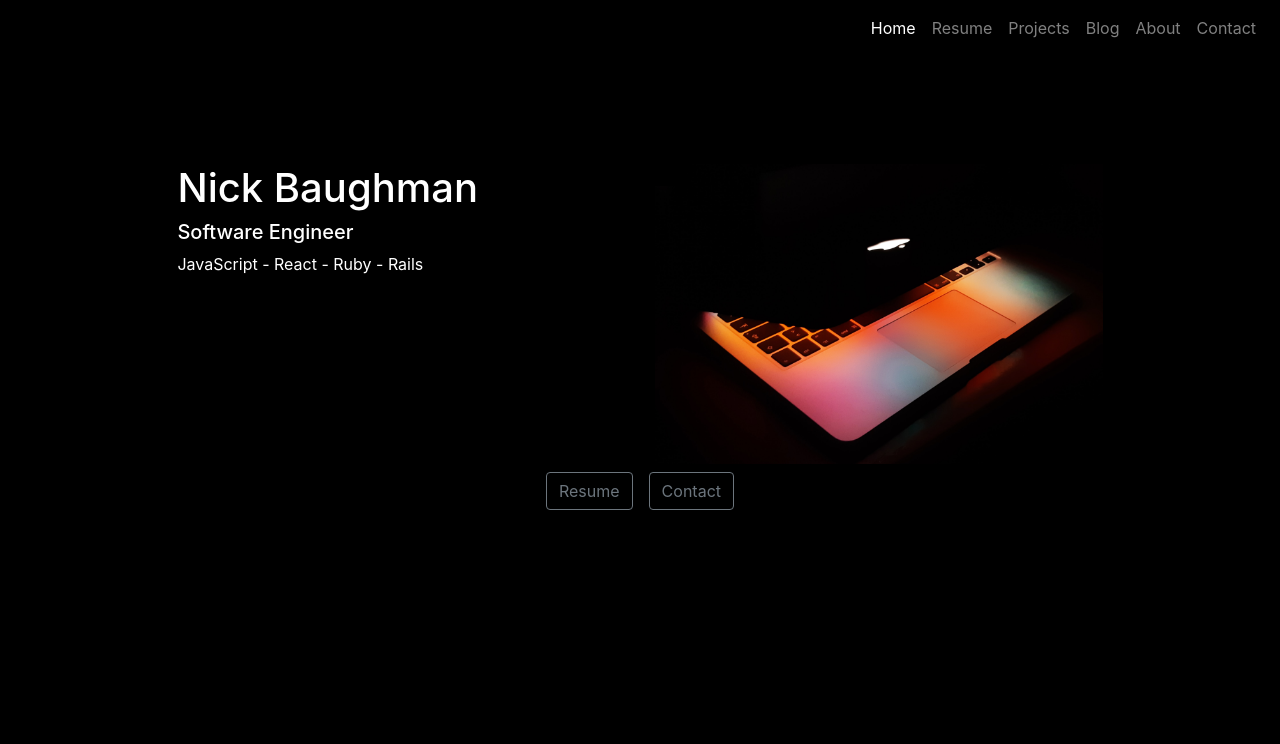
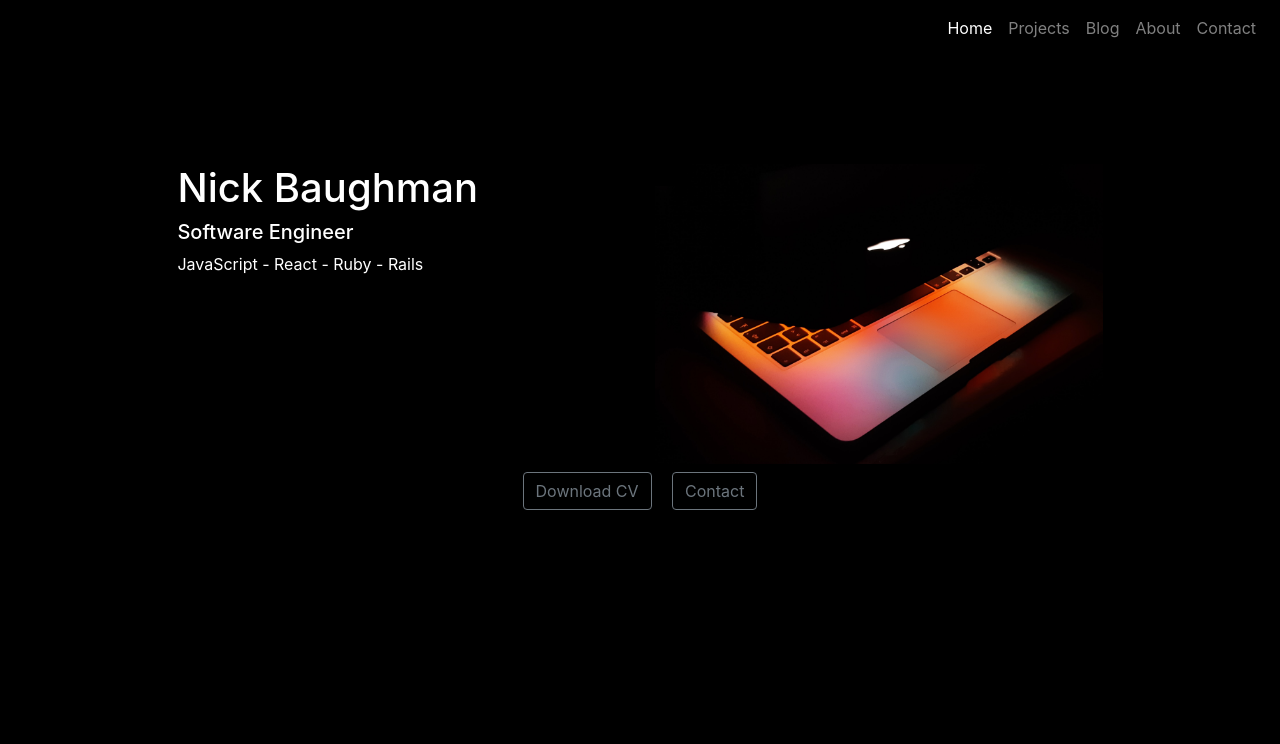
Before and after one commit to nbaugh1/nbaugh1.github.io, a Gatsby site: page / in a window 1280 px wide. Shown: the top 744 px of the page. Built offline with nearby package versions, Linux system fonts and the light colour scheme; Gatsby itself is replaced by a stand-in of ours.

Commit message:
add file download for CV rather than site page

```diff
--- a/public/page-data/using-typescript/page-data.json
+++ b/public/page-data/using-typescript/page-data.json
@@ -1 +1 @@
-{"componentChunkName":"component---src-pages-using-typescript-tsx","path":"/using-typescript/","result":{"data":{"site":{"buildTime":"2020-08-05 05:47 pm UTC"}},"pageContext":{}},"staticQueryHashes":["3649515864","63159454"]}
+{"componentChunkName":"component---src-pages-using-typescript-tsx","path":"/using-typescript/","result":{"data":{"site":{"buildTime":"2020-08-05 06:43 pm UTC"}},"pageContext":{}},"staticQueryHashes":["3649515864","63159454"]}
--- a/src/components/header.js
+++ b/src/components/header.js
@@ -17,11 +17,7 @@ const Header = ({ siteTitle }) => (
               Home
             </Link>
           </Nav.Item>
-          <Nav.Item as="li">
-            <Link to="/resume.html" className="nav-link" activeClassName="active">
-              Resume
-            </Link>
-          </Nav.Item>
+
           <Nav.Item as="li">
             <Link to="/projects" className="nav-link" activeClassName="active">
               Projects
--- a/src/components/hero.js
+++ b/src/components/hero.js
@@ -1,9 +1,11 @@
 import React from 'react'
+import Link from 'gatsby'
 import Jumbotron from 'react-bootstrap/Jumbotron'
 import Col from 'react-bootstrap/Col'
 import Row from 'react-bootstrap/Row'
 import Button from 'react-bootstrap/Button'
 import Image from './image'
+import Resume from '../files/Nick-Baughman-Software-Developer-Resume.pdf'
 import { useSpring, animated, config } from 'react-spring'
 
 
@@ -48,9 +50,10 @@ const Hero = () => {
             <Row style={{ justifyContent: "center" }}>
                 <animated.div style={fourthFade} >
                     <Col  >
-                        <Button variant="outline-secondary" style={{ margin: 8 }} href="/resume.html">
-                            Resume
-                        </Button>
+                        <a href={Resume} download><Button variant="outline-secondary" style={{ margin: 8 }}>
+                            Download CV
+                        </Button></a>{` `}
+
                         <a
                             target="_blank"
                             rel="noopener noreferrer"
```
Also changed, not shown: 1 other file.
